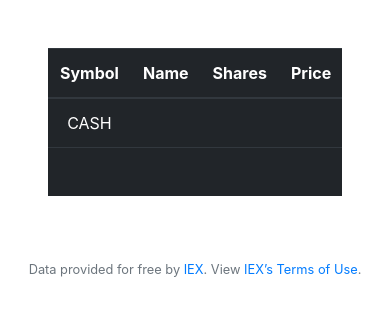
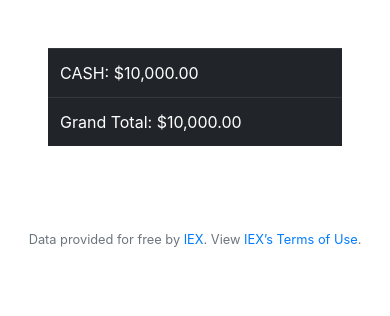
Before and after one commit to minhajul-karim/cs50-workspace, a Flask app: page / in a window 390 px wide. Shown: the part 76-392 px from the top of the page. Run offline with Flask 2, Linux system fonts and the light colour scheme; a user stored in the database is signed in; some libraries are stand-ins or nearby versions.

Commit message:
Fix Error In Buy & Sell This, Responsive Design - Finance:Pset8

```diff
--- a/pset8/finance/application.py
+++ b/pset8/finance/application.py
@@ -371,7 +371,7 @@ def sell():
             userid=session["user_id"], symbol=request.form.get("symbols"))
 
         # Restrict user from selling more shares than s/he has
-        if (int(request.form.get("shares")) > shares_row[0]["shares"]):
+        if int(request.form.get("shares")) > shares_row[0]["shares"]:
             return apology("Don't have enough shares", 400)
 
         # Get information about this stock
@@ -409,7 +409,6 @@ def sell():
 
     # User reached route via GET (as by clicking a link or via redirect)
     else:
-        # Get all the symbols a user has bought
         symbol_rows = db.execute("SELECT symbol FROM transactions WHERE userid = :userid GROUP BY symbol", userid=session["user_id"])
         return render_template("sell.html", symbol_rows=symbol_rows)
 
--- a/pset8/finance/static/script.js
+++ b/pset8/finance/static/script.js
@@ -127,8 +127,8 @@ $(document).ready(function(){
     	// Grab the immediate parent of $td
     	$tr = $td.parent();
 
-    	// Grab the symbol of that <tr>
-    	$symbol = $tr.children('.symbol').text();
+    	// Grab the symbol of that row
+    	$symbol = $tr.children('.symbol_row').children('.symbol').text();
 
     	// Ajax call to send $symbol to backend
     	$.ajax({
@@ -150,16 +150,17 @@ $(document).ready(function(){
 
     });
 
-    // When user clicks the buy button
+    // When user clicks the sell button
     $('[name="sell_button"]').on('click', function(){
+
     	// Grab the immediate parent of the button
     	$td = $(this).parent();
 
     	// Grab the immediate parent of $td
     	$tr = $td.parent();
 
-    	// Grab the symbol of that <tr>
-    	$symbol = $tr.children('.symbol').text();
+    	// Grab the symbol of that row
+    	$symbol = $tr.children('.symbol_row').children('.symbol').text();
 
     	// Ajax call to send $symbol to backend
     	$.ajax({
--- a/pset8/finance/static/styles.css
+++ b/pset8/finance/static/styles.css
@@ -53,3 +53,43 @@ main img
     margin-top: .25rem;
     font-size: 80%;
 }
+
+/*Remove the span class for large display*/
+.instruction {
+    display: none;
+}
+
+.bottom_tr {
+    display: none;
+}
+
+/*Responsive Portfolio Table*/
+
+@media (max-width: 800px){
+    thead {
+        display: none;
+    }
+
+    tr {
+        border-bottom: 20px solid #FFFFFF;
+    }
+
+    td {
+        display: block;
+        widows: 100%;
+        text-align: left;
+    }
+
+    .instruction {
+        float: left;
+        display: block;
+    }
+
+    .to_be_hidden {
+        display: none;
+    }
+
+    .bottom_tr {
+        display: block;
+    }
+}
--- a/pset8/finance/templates/history.html
+++ b/pset8/finance/templates/history.html
@@ -1,7 +1,7 @@
 {% extends "layout.html" %}
 
 {% block title %}
-    Portfolio
+    History
 {% endblock %}
 
 {% block main %}
--- a/pset8/finance/templates/index.html
+++ b/pset8/finance/templates/index.html
@@ -19,7 +19,7 @@
       </tr>
     </thead>
 
-    <tfoot>
+    <tfoot class="to_be_hidden">
       <tr>
         <td colspan="4"></td>
         <td>{{ grand_total }}</td>
@@ -30,24 +30,29 @@
     <tbody>
       {% for row in rows %}
         <tr>
-          <td class="symbol">{{ row["symbol"] }}</td>
-          <td>{{ row["name"] }}</td>
-          <td>{{ row["shares"] }}</td>
-          <td>{{ row["price"] }}</td>
-          <td>{{ row["total"] }}</td>
+          <td class="symbol_row">
+            <span class="instruction">Symbol:</span>&nbsp;
+            <span class="symbol">{{ row["symbol"] }}</span>
+          </td>
+          <td><span class="instruction">Name: </span>&nbsp;{{ row["name"] }}</td>
+          <td><span class="instruction">Shares: </span>&nbsp;{{ row["shares"] }}</td>
+          <td><span class="instruction">Price: </span>&nbsp;{{ row["price"] }}</td>
+          <td><span class="instruction">Total: </span>&nbsp;{{ row["total"] }}</td>
           <td>
             <button type="button" class="btn btn-primary buy_button" name="buy_button">Buy</button>
             <button type="button" class="btn btn-primary sell_button" name="sell_button">Sell</button>
-            <!-- <a href="/buy" class="btn btn-primary">Buy</a>
-            <a href="/sell" class="btn btn-primary">Sell</a> -->
           </td>
         </tr>
       {% endfor %}
-      <tr>
+      <tr class="to_be_hidden">
         <td>CASH</td>
         <td colspan="3"></td>
         <td>{{ current_cash }}</td>
         <td></td>
+      </tr>
+      <tr class="bottom_tr">
+        <td>CASH: {{ current_cash }}</td>
+        <td>Grand Total: {{ grand_total }}</td>
       </tr>
     </tbody>
   </table>
--- a/pset8/finance/templates/layout.html
+++ b/pset8/finance/templates/layout.html
@@ -60,7 +60,7 @@
             </header>
         {% endif %}
 
-        <main class="container p-5">
+        <main class="container-fluid p-5">
             {% block main %}{% endblock %}
         </main>
 
--- a/pset8/finance/templates/quoted.html
+++ b/pset8/finance/templates/quoted.html
@@ -1,7 +1,7 @@
 {% extends "layout.html" %}
 
 {% block title %}
-    Quoted
+    Information
 {% endblock %}
 
 {% block main %}
--- a/pset8/finance/templates/sell.html
+++ b/pset8/finance/templates/sell.html
@@ -1,11 +1,11 @@
 {% extends "layout.html" %}
 
 {% block title %}
-    Quote
+    Sell
 {% endblock %}
 
 {% block main %}
-    <form id="sell_form" action="/sell" method="POST">
+    <form action="/sell" method="POST">
         <div class="form-group">
             <select class="custom-select w-25" name="symbols" id="sell_menu">
 			  <option selected disabled>Symbol</option>
--- a/pset8/finance/templates/sell_this.html
+++ b/pset8/finance/templates/sell_this.html
@@ -1,11 +1,11 @@
 {% extends "layout.html" %}
 
 {% block title %}
-    Quote
+    Sell
 {% endblock %}
 
 {% block main %}
-    <form id="sell_form" action="/sell" method="POST">
+    <form action="/sell" method="POST">
         <div class="form-group">
             <input type="text" class="form-control" name="symbols" value="{{ selected }}">
         </div>
```
Also changed, not shown: pset8/finance/finance.db.
